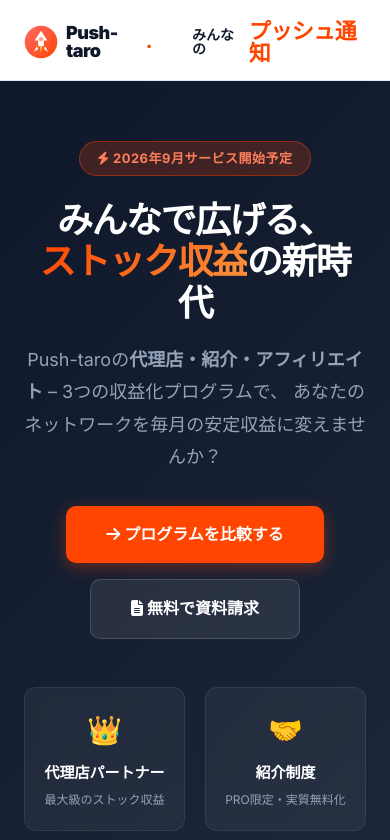
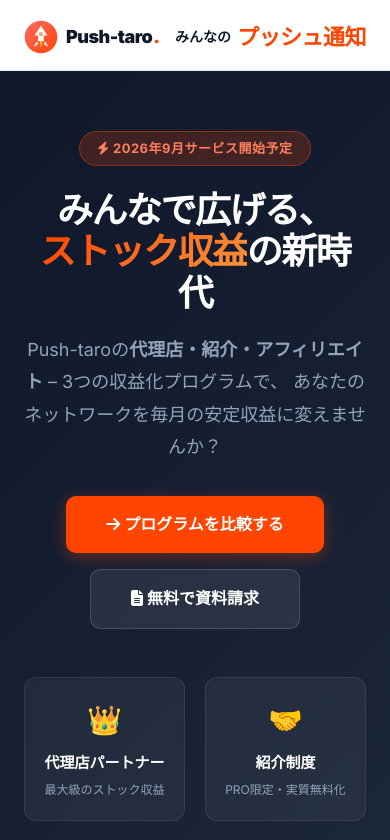
Before and after one commit to thellcishii-lang/push-taro, a Next.js app: page /partners in a window 390 px wide. Shown: the top 840 px of the page. Built offline with nearby package versions, Linux system fonts and the light colour scheme; no server answers.

Commit message:
Update programs.css

```diff
--- a/app/partners/programs.css
+++ b/app/partners/programs.css
@@ -800,3 +800,16 @@
     display: none;
   }
 }
+
+/* ============================================================
+   /partners モバイル：タグラインを右寄せ
+============================================================ */
+@media (max-width: 768px) {
+  .programs-page .logo {
+    width: 100%;
+  }
+  .programs-page .logo small {
+    margin-left: auto !important;
+    margin-right: 0 !important;
+  }
+}
```
